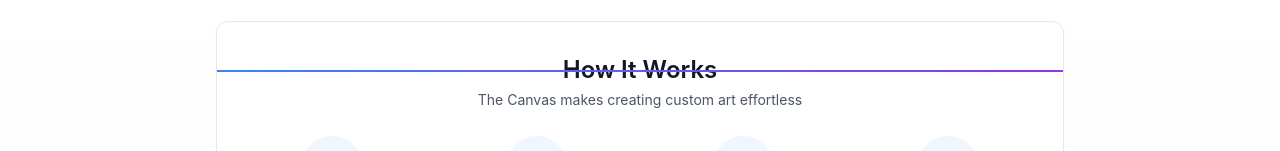
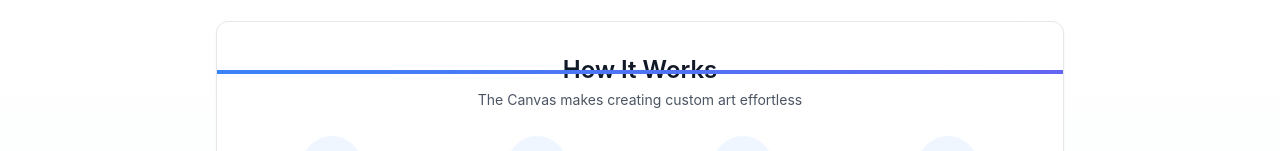
Before and after one commit to nicolascodet/atelierwebstefinal, a Next.js app: page / in a window 1280 px wide. Shown: the part 649-800 px from the top of the page. Built offline with nearby package versions, Linux system fonts and the light colour scheme.

Commit message:
Enhance ProcessFlow: Improve gradient line appearance with smoother animation

```diff
--- a/components/ProcessFlow.tsx
+++ b/components/ProcessFlow.tsx
@@ -53,12 +53,18 @@ const ProcessFlow = () => {
         className="relative bg-white rounded-xl shadow-sm overflow-hidden border border-gray-200"
       >
         {/* Animated background line that flows through the steps */}
-        <div className="absolute top-12 left-0 right-0 h-0.5 bg-gray-200 z-0">
+        <div className="absolute top-12 left-0 right-0 h-1 bg-gradient-to-r from-gray-100 via-gray-200 to-gray-100 z-0">
           <motion.div
-            className="absolute top-0 left-0 h-full bg-gradient-to-r from-blue-500 to-purple-600"
-            initial={{ width: "0%" }}
-            whileInView={{ width: "100%" }}
-            transition={{ duration: 1.5, ease: "easeInOut" }}
+            className="absolute top-0 left-0 h-full bg-gradient-to-r from-blue-500 via-indigo-500 to-purple-500"
+            style={{
+              backgroundSize: '200% 100%'
+            }}
+            initial={{ width: "0%", opacity: 0 }}
+            whileInView={{ width: "100%", opacity: 1 }}
+            transition={{
+              width: { duration: 1.2, ease: "easeOut" },
+              opacity: { duration: 0.3 }
+            }}
             viewport={{ once: true }}
           />
         </div>
```
